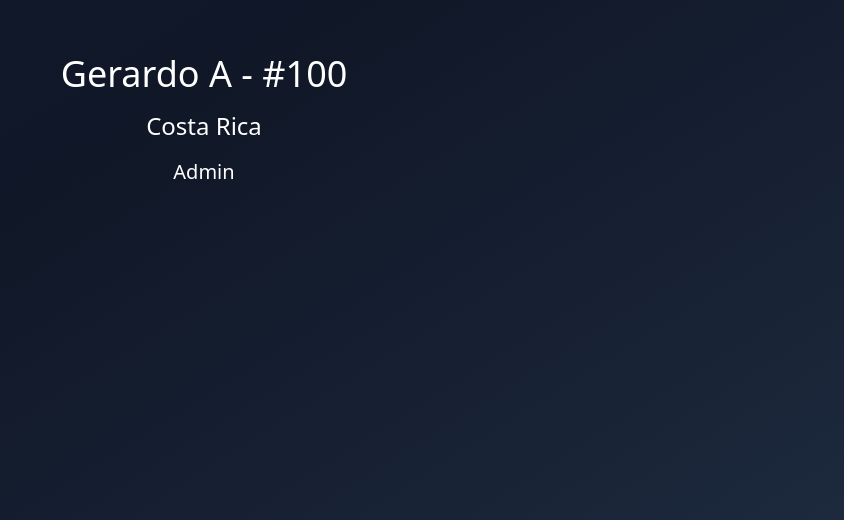
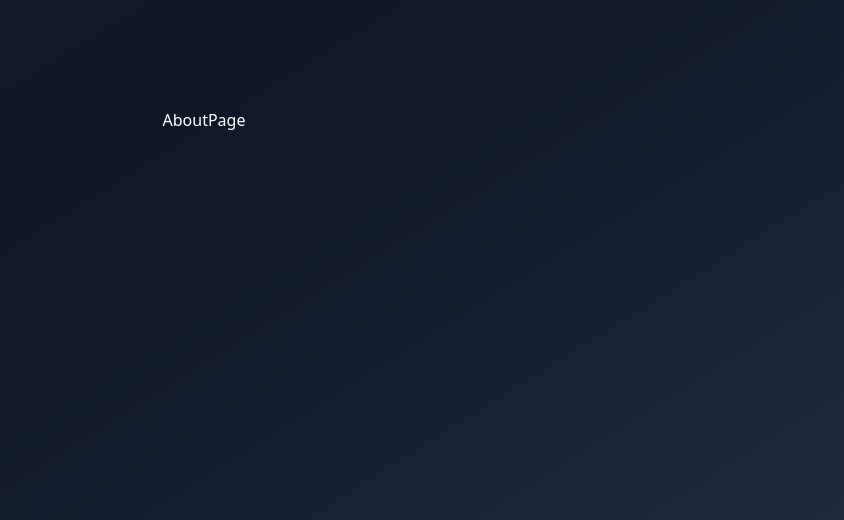
Before and after one commit to Gerardoprogramer/hooks_app, a React (Vite) app: page / in a window 1280 px wide. Shown: the part 280-800 px from the top of the page, without its empty margins (436-1280 px from the left). Built offline with nearby package versions, Linux system fonts and the light colour scheme.

Commit message:
feat: add routing with react-router and create basic page components

```diff
--- a/package.json
+++ b/package.json
@@ -19,6 +19,7 @@
     "lucide-react": "^0.544.0",
     "react": "^19.1.1",
     "react-dom": "^19.1.1",
+    "react-router": "^7.9.3",
     "sonner": "^2.0.7",
     "tailwind-merge": "^3.3.1",
     "tailwindcss": "^4.1.13",
--- a/src/main.tsx
+++ b/src/main.tsx
@@ -14,8 +14,9 @@
 // import { MemoHook } from './memo/MemoHook'
 // import { MemoCounter } from './memo/MemoCounter'
 // import { InstagromApp } from './useOptimistic/InstragromApp'
-import { ClientInformation } from './use-suspense/ClientInformation'
-import {getUserAction } from './use-suspense/api/get-user.action'
+// import { ClientInformation } from './use-suspense/ClientInformation'
+// import {getUserAction } from './use-suspense/api/get-user.action'
+import { ProfessionalApp } from './useContext/ProfessionalApp'
 
 import './index.css'
 
@@ -32,12 +33,14 @@
     {/* <MemoHook /> */}
     {/* <MemoCounter /> */}
     {/* <InstagromApp /> */}
-    <Suspense fallback={
+    {/* <Suspense fallback={
       <div className='bg-gradient flex flex-col gap-4'>
         <h1 className='text-5xl text-white'>Loading...</h1>
       </div>
     }>
       <ClientInformation getUser={getUserAction(100)}/>
-    </Suspense>
+    </Suspense> */}
+
+    <ProfessionalApp />
   </StrictMode>,
 )
--- /dev/null
+++ b/src/useContext/ProfessionalApp.tsx
@@ -0,0 +1,10 @@
+import { RouterProvider } from "react-router/dom";
+import { appRouter } from "./router/app.router";
+
+export const ProfessionalApp = () => {
+    return (
+        <div className="bg-gradient ">
+            <RouterProvider router={appRouter} />
+        </div>
+    )
+}
--- /dev/null
+++ b/src/useContext/pages/about/AboutPage.tsx
@@ -0,0 +1,6 @@
+
+export const AboutPage = () => {
+  return (
+    <div>AboutPage</div>
+  )
+}
--- /dev/null
+++ b/src/useContext/pages/auth/LoginPage.tsx
@@ -0,0 +1,6 @@
+
+export const LoginPage = () => {
+  return (
+    <div>LoginPage</div>
+  )
+}
--- /dev/null
+++ b/src/useContext/pages/profile/ProfilePage.tsx
@@ -0,0 +1,6 @@
+
+export const ProfilePage = () => {
+  return (
+    <div>ProfilePage</div>
+  )
+}
--- /dev/null
+++ b/src/useContext/router/app.router.tsx
@@ -0,0 +1,23 @@
+import { createBrowserRouter, Navigate } from "react-router";
+import { AboutPage } from "../pages/about/AboutPage";
+import { ProfilePage } from "../pages/profile/ProfilePage";
+import { LoginPage } from "../pages/auth/LoginPage";
+
+export const appRouter = createBrowserRouter([
+    {
+        path: "/",
+        element: <AboutPage />,
+    },
+    {
+        path: "/profile",
+        element: <ProfilePage />,
+    },
+    {
+        path: "/login",
+        element: <LoginPage />,
+    },
+    {
+        path: "*",
+        element: <Navigate to='/' />,
+    },
+]);
```
Also changed, not shown: 1 other file (tests, documents, lock files or other folders).
